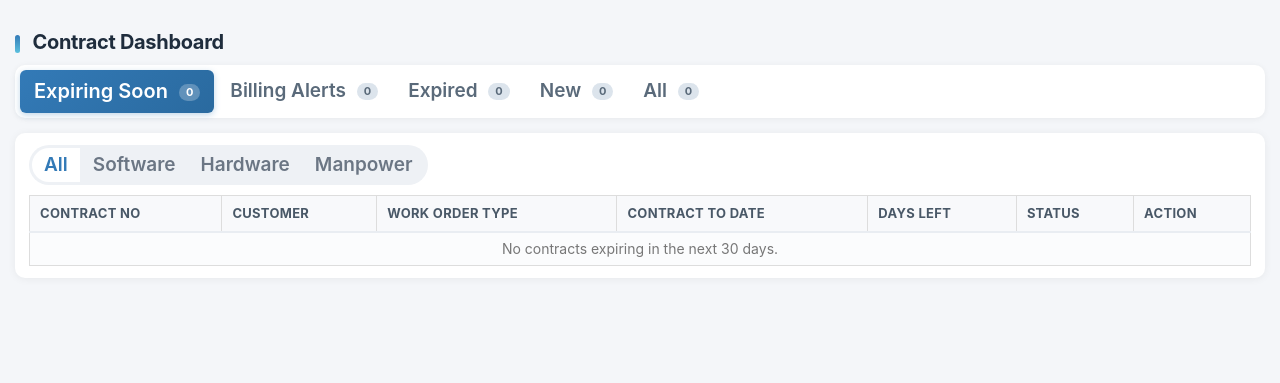
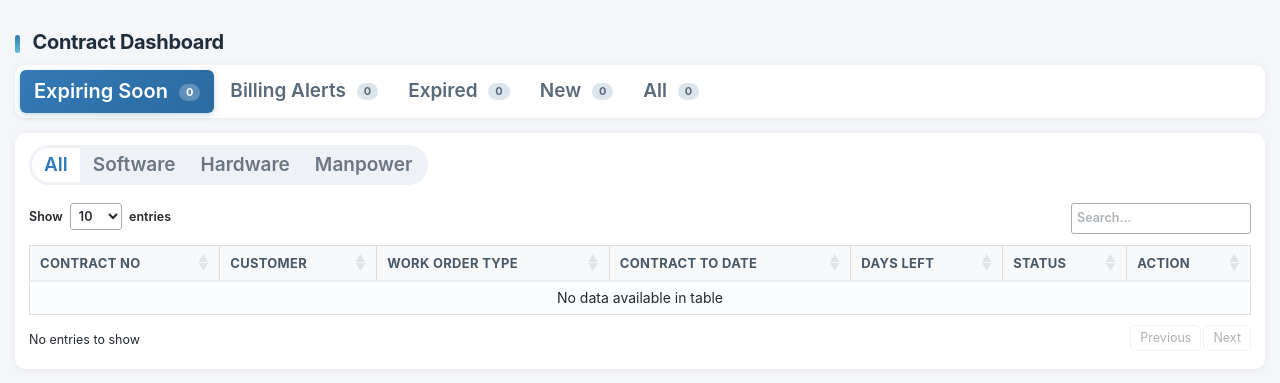
Before and after one commit to technowin/devtechnowin-crs, a Laravel app: page /contractsdashboard in a window 1280 px wide. Shown: the part 51-434 px from the top of the page. Run offline with Laravel 8, Linux system fonts and the light colour scheme; data that the repository does not hold is empty; settings files or empty folders that the repository lacks are supplied; some libraries are stand-ins or nearby versions.

Commit message:
dasboard

```diff
--- a/resources/views/contract/dashboardnew.blade.php
+++ b/resources/views/contract/dashboardnew.blade.php
@@ -272,7 +272,9 @@
                             <tr><th>Contract No</th><th>Customer</th><th>Work Order Type</th><th>Contract To Date</th><th>Days Left</th><th>Status</th><th>Action</th></tr>
                         </thead>
                         <tbody>
-                        @forelse($expiring as $c)
+                        @foreach($expiring as $c)
+
+
                             <tr class="{{ $c->statuscolor }}" data-category="{{ $c->category }}">
                                 <td>{{ $c->contractno }}</td>
                                 <td>{{ $c->customername }}</td>
@@ -282,9 +284,7 @@
                                 <td><span class="label label-{{ $c->statuscolor }}">{{ $c->status }}</span></td>
                                 <td><a href="{{ url('editcontract/'.$c->contractno) }}" class="btn btn-xs btn-primary">Edit</a></td>
                             </tr>
-                        @empty
-                            <tr><td colspan="7" class="text-center text-muted">No contracts expiring in the next 30 days.</td></tr>
-                        @endforelse
+                        @endforeach
                         </tbody>
                     </table>
                 </div>
```
